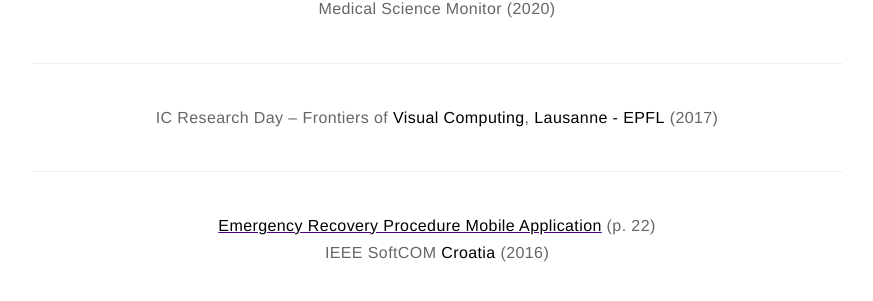
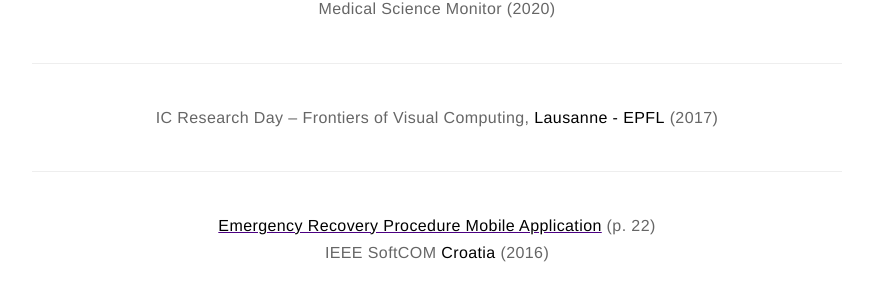
Before and after one commit to dljubenk/dljubenk.github.io, a Jekyll site: the page built from about.md, in a window 1280 px wide and 900 px high, scrolled down 1124 px. Shown: the part 151-452 px from the top of the window, without its empty margins (203-1076 px from the left). Built offline with Jekyll 4.4.1, drawn with Linux system fonts in a browser that asks for light colours.

Commit message:
Update about.md

```diff
--- a/about.md
+++ b/about.md
@@ -17,7 +17,7 @@ layout: page
 ---
 <p align="center"><a href="https://www.medscimonit.com/abstract/index/idArt/923166"><strong>Using Cutaneous Receptor Vibration to Uncover the Effect of Transcranial Magnetic Stimulation (TMS) on Motor Cortical Excitability</strong></a><br />Medical Science Monitor (2020)</p>
 ---
-<p align="center">IC Research Day – Frontiers of <strong>Visual Computing</strong>, <strong>Lausanne - EPFL</strong> (2017)</p>
+<p align="center">IC Research Day – Frontiers of Visual Computing, <strong>Lausanne - EPFL</strong> (2017)</p>
 ---
 <p align="center"><a href="http://marjan.fesb.hr/SoftCOM/2016/files/apk/final_program_2016.pdf"><strong>Emergency Recovery Procedure Mobile Application</strong></a> (p. 22)<br /> IEEE SoftCOM <strong>Croatia</strong> (2016)</p>
 
```
